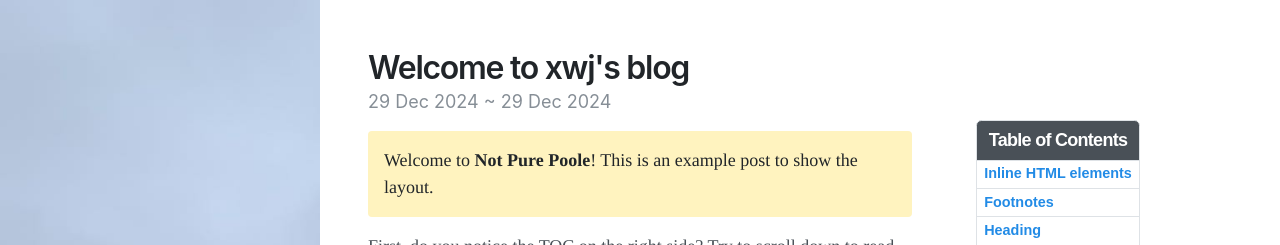
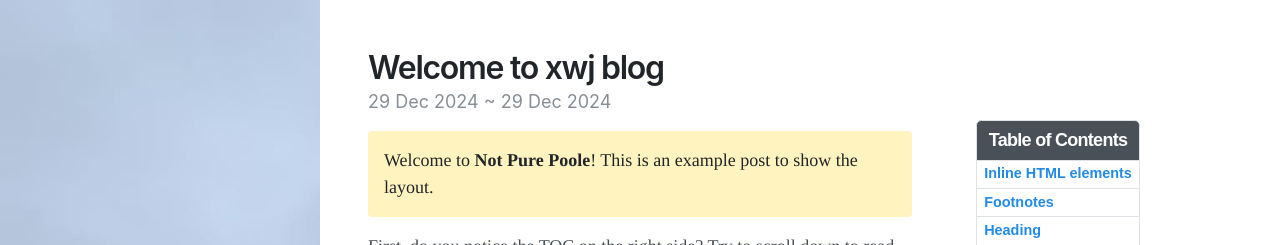
Before and after one commit to xwj106/xwjdegerenboke, a Jekyll site: the page built from _posts/2020-09-29-welcome-to-not-pure-poole.md, in a window 1280 px wide and 900 px high. Shown: the top 245 px of the window. Built offline with Jekyll 4.4.1, drawn with Linux system fonts in a browser that asks for light colours; nearby versions of some CDN libraries.

```diff
--- a/_posts/2020-09-29-welcome-to-not-pure-poole.md
+++ b/_posts/2020-09-29-welcome-to-not-pure-poole.md
@@ -1,6 +1,6 @@
 ---
 layout: post
-title: Welcome to xwj's blog
+title: Welcome to xwj blog
 date: 2024-12-29 18:18 +0800
 last_modified_at: 2024-12-29 19:08:25 +0800
 tags: [jekyll theme, jekyll, tutorial]
```
